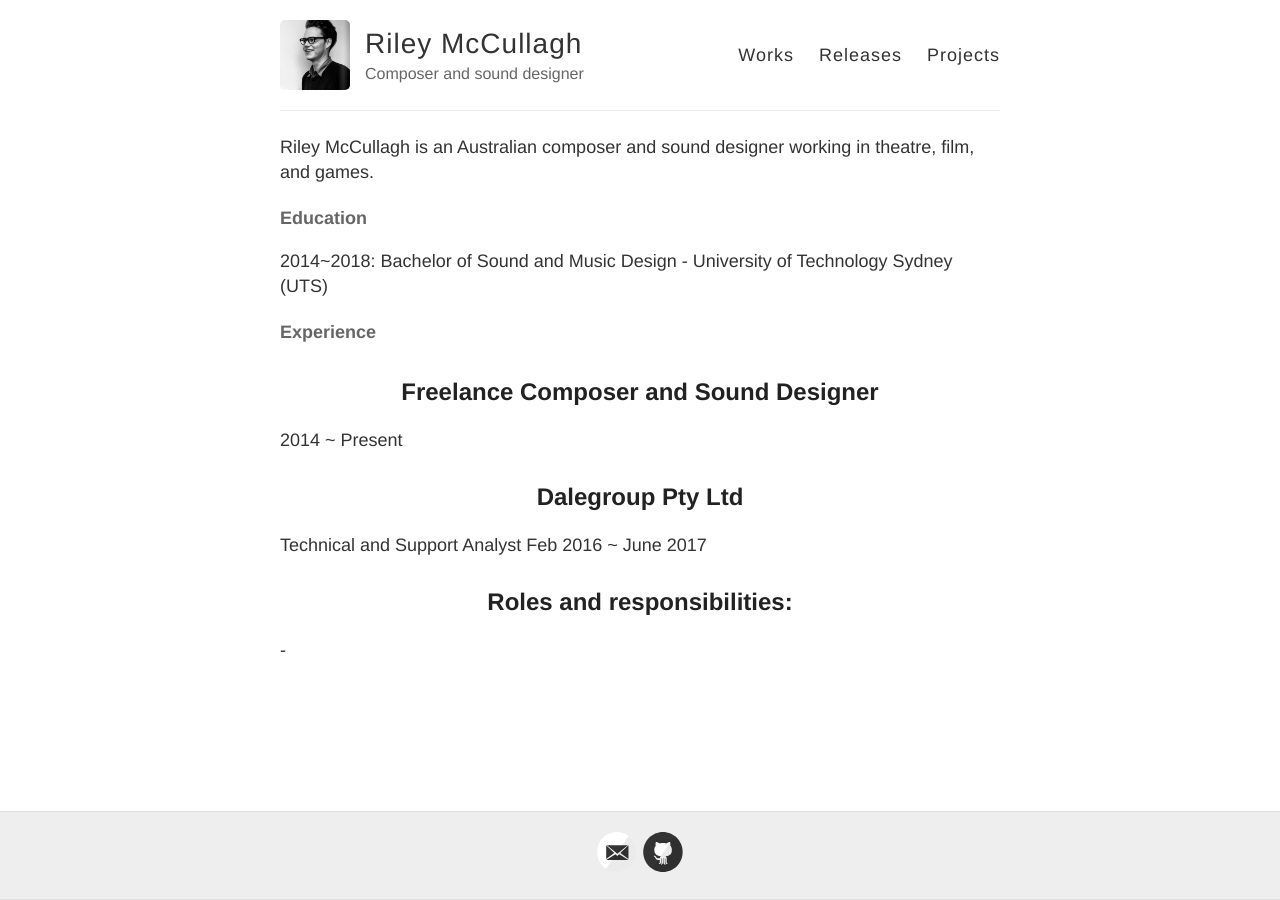
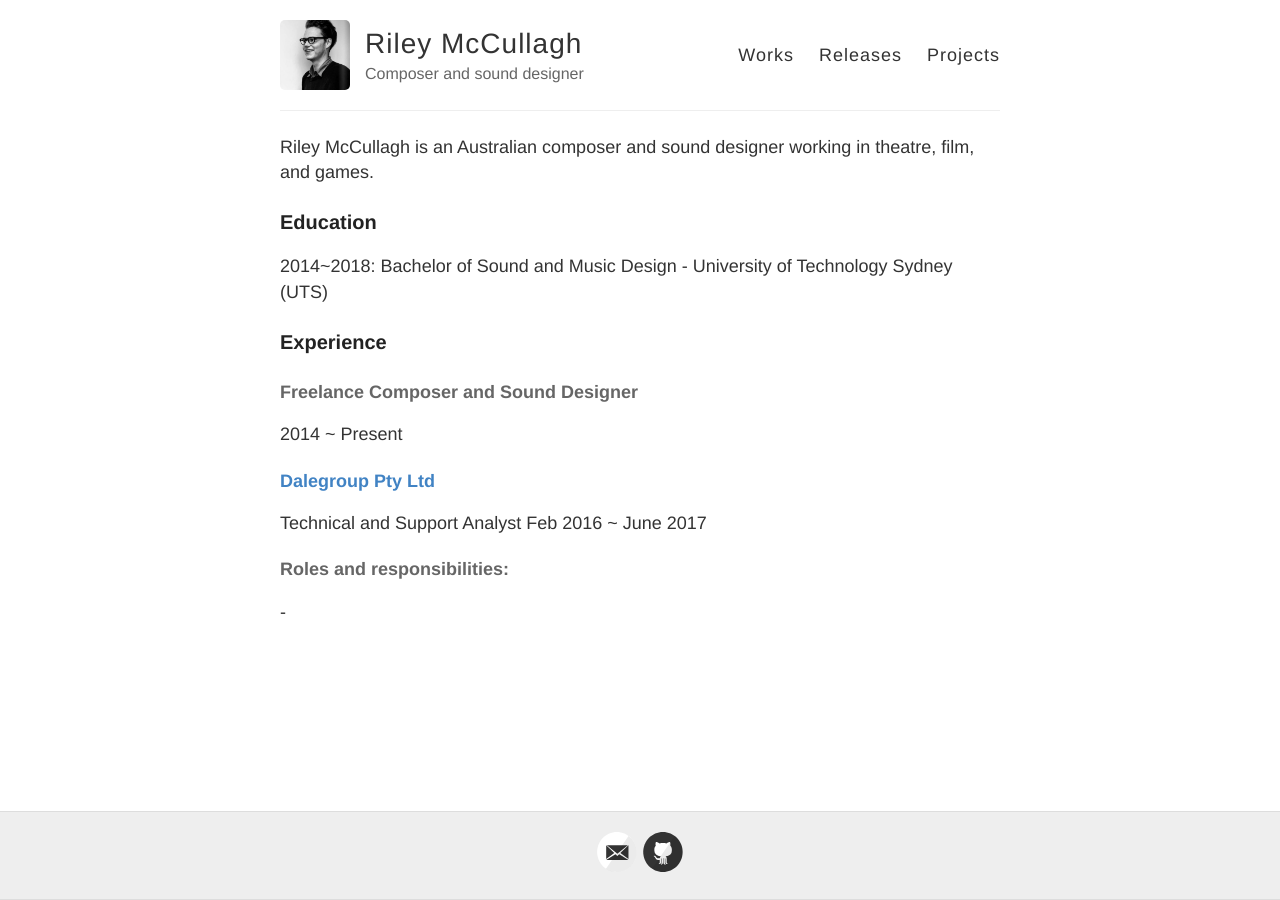
Before and after one commit to rileymccullagh/portfolio, a Jekyll site: the page built from docs/cv.md, in a window 1280 px wide. Built offline with Jekyll 4.4.1, drawn with Linux system fonts in a browser that asks for light colours.

Commit message:
headings

```diff
--- a/docs/cv.md
+++ b/docs/cv.md
@@ -5,17 +5,17 @@ permalink: /cv/
 
 Riley McCullagh is an Australian composer and sound designer working in theatre, film, and games.
 
-#### Education
+### Education
 2014~2018: Bachelor of Sound and Music Design - University of Technology Sydney (UTS)
 
-#### Experience
+### Experience
 
-##### Freelance Composer and Sound Designer
+#### Freelance Composer and Sound Designer
 2014 ~ Present
 
 
-##### [Dalegroup Pty Ltd](http://dalegroup.net/)
+#### [Dalegroup Pty Ltd](http://dalegroup.net/)
 Technical and Support Analyst
 Feb 2016 ~ June 2017
-##### Roles and responsibilities:
+#### Roles and responsibilities:
   -
```
